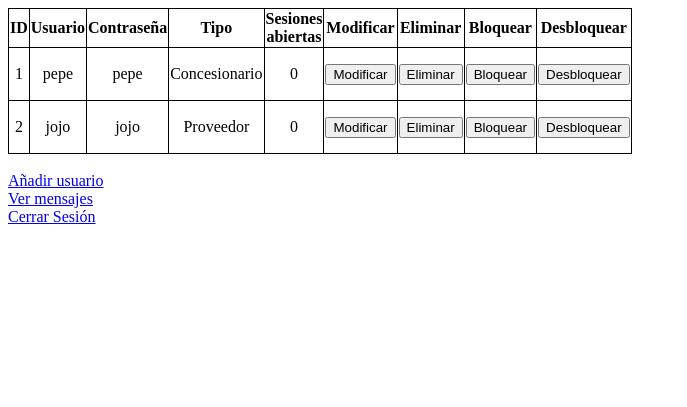
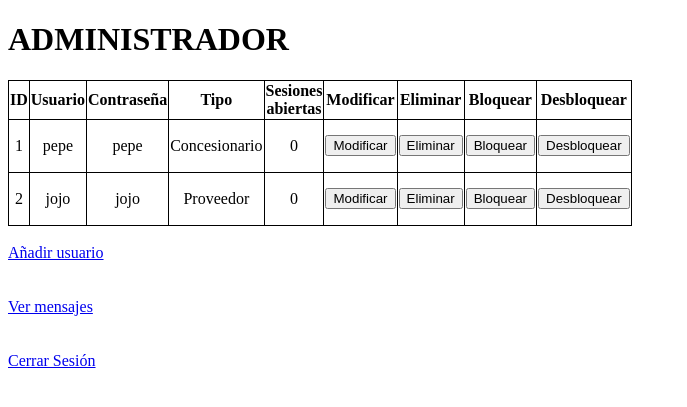
Before and after one commit to LorenaArquero/PracticaConcesionario, a PHP site: page /admin.php in a window 1280 px wide. Shown: the top 407 px of the page, without its empty margins (0-687 px from the left). Run offline with PHP 8.4, Linux system fonts and the light colour scheme; data comes from the database, SQL or seed files in the repository.

Commit message:
Administrador completado

```diff
--- a/Admin/admin.php
+++ b/Admin/admin.php
@@ -5,17 +5,12 @@
 	<title>Practica PHP</title>
 	<link rel="stylesheet" type="text/css" href="../estilos.css">
 </head>
-
 <body>
-
 <?php
-
 include("../db_connect/db_connect.php");
-
 $consulta = mysqli_query($connection, "SELECT * FROM usuario");
-
 ?>
-
+<h1>ADMINISTRADOR</h1>
 <table class="listaUsers">
 	            <tr>
 	           	<td class="negrita">ID</td>
@@ -29,7 +24,6 @@
 	                <td class="negrita">Desbloquear</td>
 				</tr>
 	<?php
-
 		while($filas = mysqli_fetch_array($consulta))
 			{
 				$IDu=$filas['id'];
@@ -37,9 +31,8 @@
 				$pass=$filas['password'];
 				$tipo=$filas['tipo'];
 				$numeroSesiones=$filas['numeroSesiones'];
+	?>
 
-
-	?>
 				  <tr>
 				  	<td><?php echo "<p>".$IDu."</p>";?></td>
 					<td><?php echo "<p>".$user."</p>";?></td>
@@ -47,6 +40,7 @@
 					<td><?php echo "<p>".$tipo."</p>";?></td>
 					<td><?php echo "<p>".$numeroSesiones."</p>";?></td>
 	                <td>
+
 	                    <form method="post" action="modificarUser.php?ID=<?php echo $IDu;?>">
 	                    	<input type="submit" value="Modificar" name="modificar" />
 	                    </form>
@@ -61,28 +55,32 @@
 	                    	<input type="submit" value="Bloquear" name="bloquear" />
 	                    </form>
 	                </td>
+
 	                <td>
 	                	<form method="post" action="desbloquearUser.php?ID=<?php echo $IDu;?>">
 	                    	<input type="submit" value="Desbloquear" name="desbloquear" />
 	                    </form>
 	                </td>
 				  </tr>
-	<?php
+
+	<?php	}	?>
 
 
-			}
+</table>
 
+			<br />
+			<a class="button" href="addUser.php">Añadir usuario</a>
+			<br />
+			<br />
+			<br />
+			<a  class="button" href="mensajesAdmin.php">Ver mensajes</a>
+			<br />
+			<br />
+			<br />
+			<a  class="button" href="../login/login.html">Cerrar Sesión</a>
 
-	?>
-
-			</table>
-			<br />
-			<a href="addUser.php">Añadir usuario</a>
-			<br />
-			<a href="mensajesAdmin.php">Ver mensajes</a>
-			<br />
-			<a href="../login/login.html">Cerrar Sesión</a>
 
 
 </body>
+
 </html>
```
Lines whose indentation alone changed are shown as unchanged.
